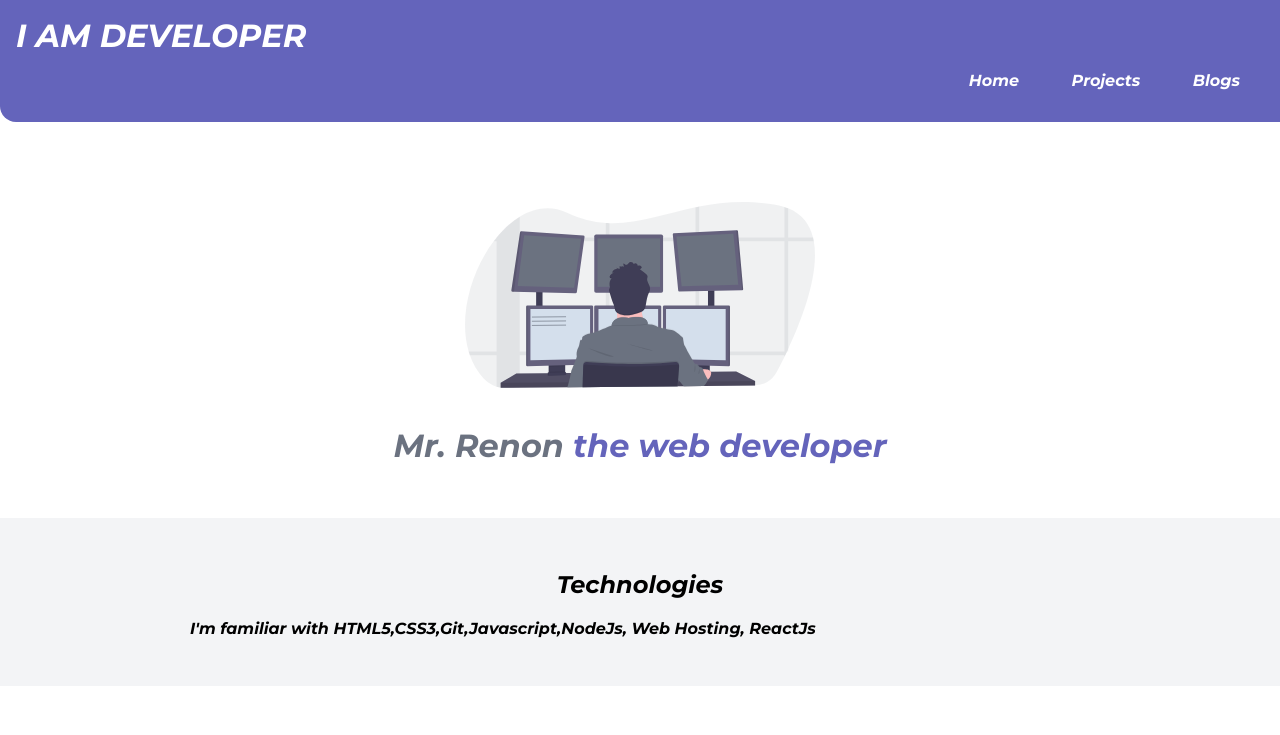
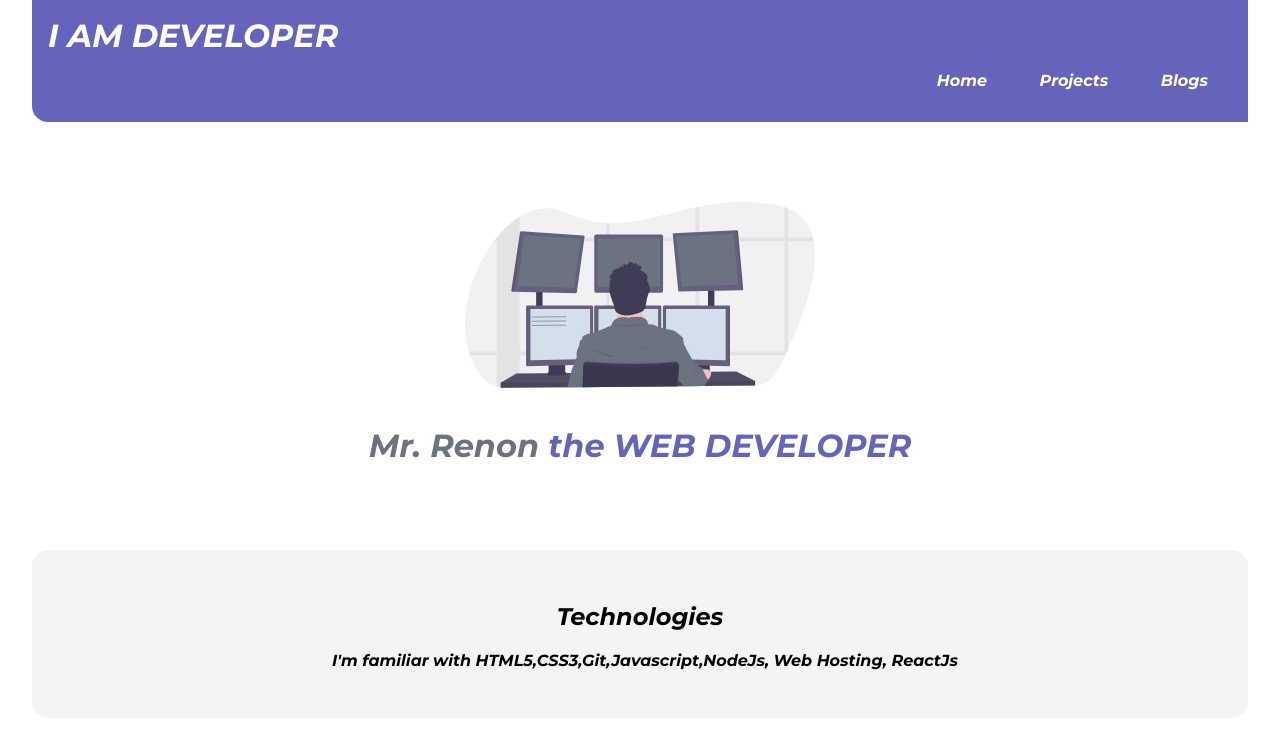
Before and after one commit to Sonualam-bot/My-Component-library, a plain HTML site: page index.html in a window 1280 px wide. Shown: the top 735 px of the page. Drawn offline with Linux system fonts and the light colour scheme.

Commit message:
changed the body css

```diff
--- a/index.html
+++ b/index.html
@@ -27,7 +27,7 @@
 
         <img class="hero-img" src="/images/dev.svg"/>
 
-        <h1 class="hero-heading "> Mr. Renon <span class="heading-inverted"> the web developer </span></h1>
+        <h1 class="hero-heading "> Mr. Renon <span class="heading-inverted"> the WEB DEVELOPER </span></h1>
 
     </header>
 
--- a/style.css
+++ b/style.css
@@ -1,4 +1,6 @@
 @import url('https://fonts.googleapis.com/css2?family=Montserrat:ital,wght@1,700&display=swap');
+
+
 
 :root {
     --primary-color: #6464BB;
@@ -8,7 +10,11 @@
 body{
     font-family: 'Montserrat',
     sans-serif;
-    margin: 0px;
+    margin: 0px auto;
+
+    max-width: 95%;
+   width: 100%;
+   display: block;
 }
 
 hr {
@@ -84,6 +90,10 @@ article{
 }
 
 /*** navigation ***/
+nav{
+    display: block;
+
+}
 .navigation {
     background-color: var(--primary-color);
     color: white;
@@ -142,6 +152,10 @@ article{
 
 .section {
     padding: 2rem;
+    margin: 2rem 0;
+    border-radius: 1rem;
+    text-align: center;
+
 }
 .section h1{
     text-align: center;
@@ -174,3 +188,7 @@ footer {
 .footer ul {
     padding-inline-start: 0px;
 }
+
+.section div p{
+    padding-left: 10px;
+}
```
